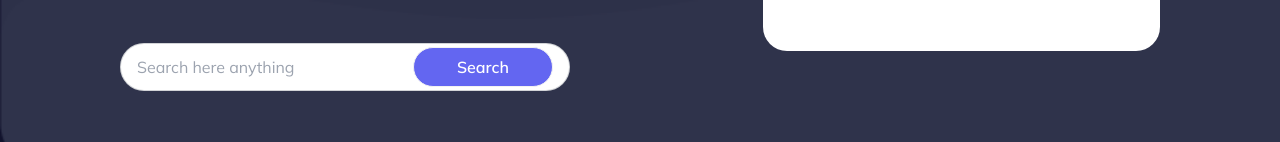
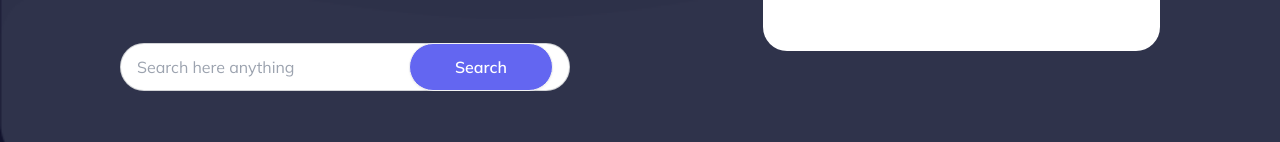
Before and after one commit to jubaer131/Retro-forum-6, a plain HTML site: page index.html in a window 1280 px wide. Shown: the part 530-672 px from the top of the page. Drawn offline with nearby package versions, Linux system fonts and the light colour scheme; no server answers.

Commit message:
add final section

```diff
--- a/index.html
+++ b/index.html
@@ -62,9 +62,9 @@
                         coffe box.</p>
                     <div class="lg:w-[450px]">
                         <label class="input input-bordered flex items-center justify-end gap-2 rounded-3xl">
-                            <input type="text" class="grow" placeholder="Search here anything" />
-                            <span
-                                class="badge  bg-indigo-500 text-white text-[16px] font-semibold rounded-3xl max-sm:w-[100px] max-sm:h-[40px] lg:w-[140px] lg:h-[40px]">Search</span>
+                            <input id="input-field" type="text" class="grow" placeholder="Search here anything" />
+                            <span><button onclick="setvalue()"
+                                    class="btn w-36  bg-indigo-500 text-white text-[16px] font-semibold rounded-3xl">Search</button></span>
                         </label>
                     </div>
                 </div>
```
